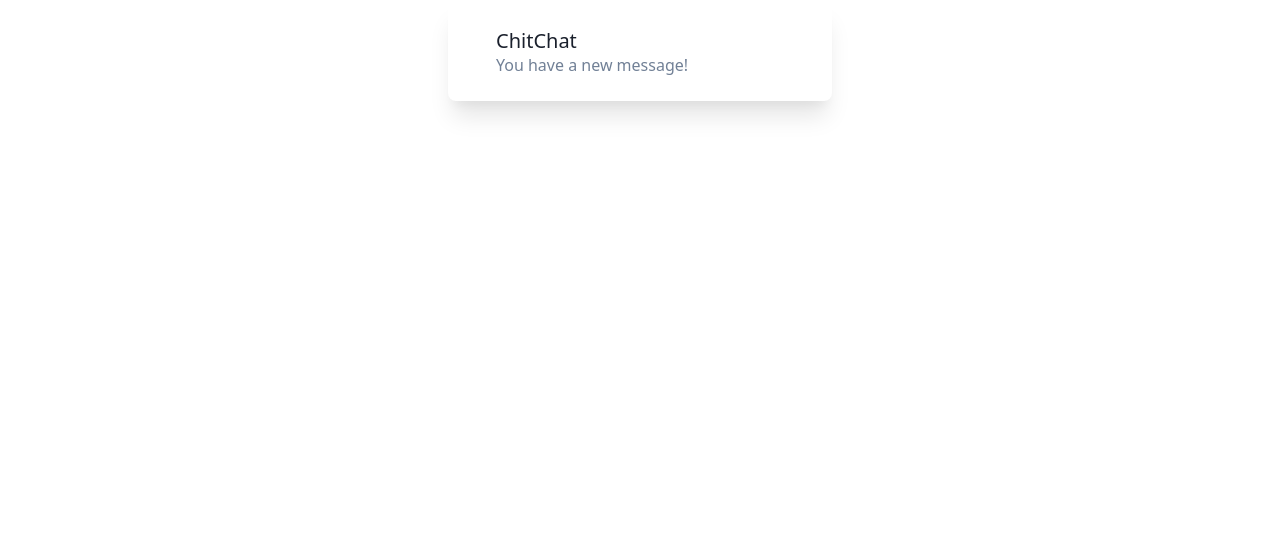
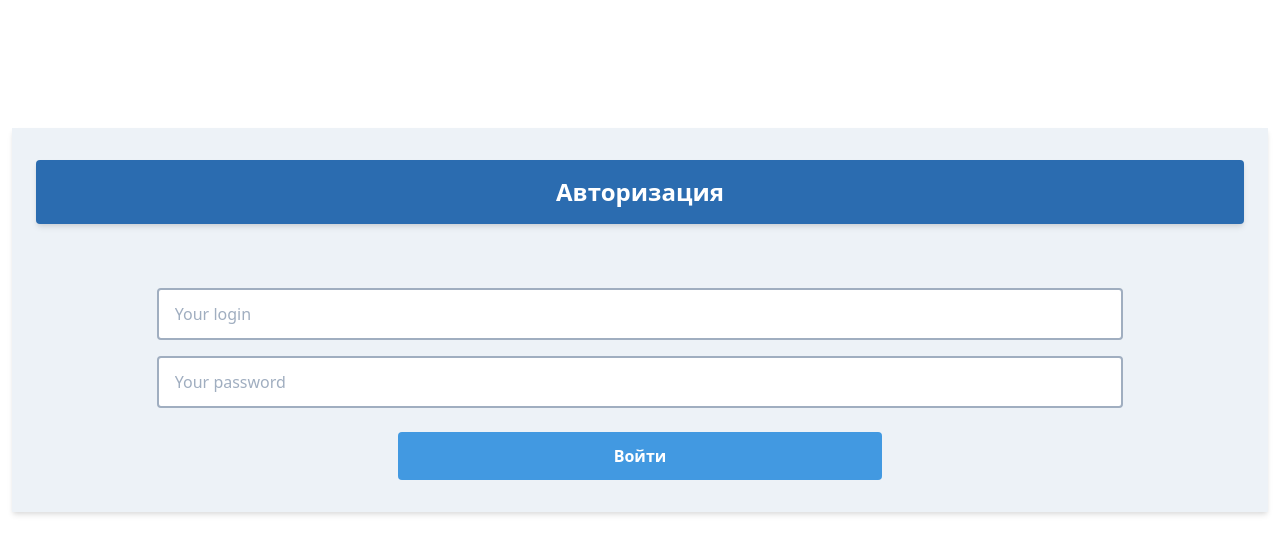
Before and after one commit to ryadik/react-auth-contacts, a React (Create React App) app: page / in a window 1280 px wide. Shown: the top 554 px of the page. Built offline with nearby package versions, Linux system fonts and the light colour scheme.

Commit message:
Change function component to Classes. Import auth-page and contacts-page to App.js. Made conditionData function.

```diff
--- a/src/App.js
+++ b/src/App.js
@@ -1,19 +1,46 @@
-import React from 'react';
-import './index.css'
+import React, {Component} from 'react';
+import {BrowserRouter as Router, Switch, Route, Redirect} from "react-router-dom";
 
-function App() {
-  return (
-    <div className="App">
-      <div className="max-w-sm mx-auto flex p-6 bg-white rounded-lg shadow-xl">
-        <div className="flex-shrink-0">
-        </div>
-        <div className="ml-6 pt-1">
-          <h4 className="text-xl text-gray-900 leading-tight">ChitChat</h4>
-          <p className="text-base text-gray-600 leading-normal">You have a new message!</p>
-        </div>
+import AuthPage from "./components/pages/auth-page/auth-page";
+import ContactsPage from "./components/pages/contacts-page/contacts-page";
+import getData from "./service/getData";
+
+class App extends Component{
+
+  state = {
+    correctData: false
+  }
+
+  conditionData = (loginField, passwordField, e) => {
+    e.preventDefault()
+
+    const url = 'http://localhost:3002/users'
+
+    getData(url)
+      .then(res => res.body)
+      .then(body => {
+        body.forEach(item => {
+          if (loginField === item.login && passwordField === item.password) {
+            this.setState({correctData: true})
+          }
+        })
+      })
+  }
+
+  render() {
+    return (
+      <div className="App container mx-auto px-3">
+        <Router>
+          <Switch>
+            <Route exact path="/">
+              {this.state.correctData ? <Redirect to="/cabinet"/> : <AuthPage conditionData={this.conditionData}/>}
+            </Route>
+            <Route path="/cabinet" component={ContactsPage}/>
+          </Switch>
+        </Router>
       </div>
-    </div>
-  );
+    );
+  }
 }
 
 export default App;
```
